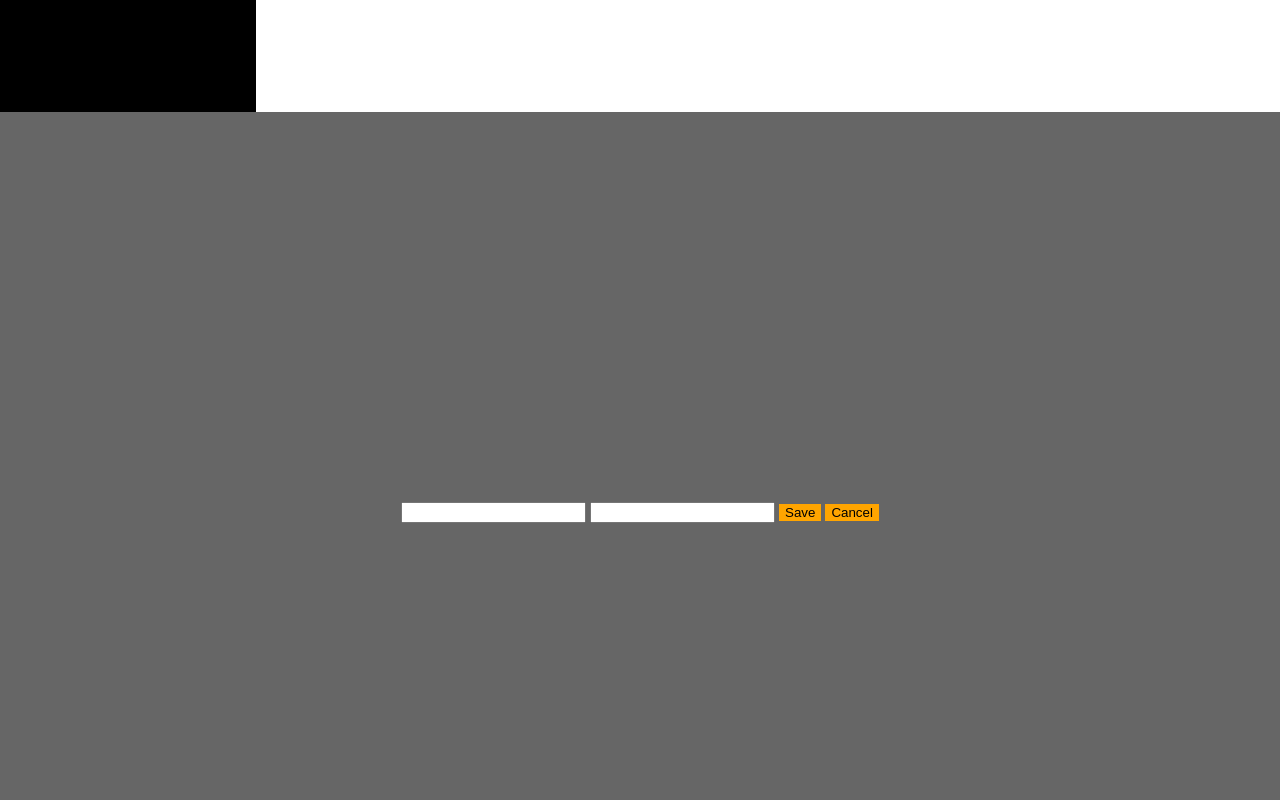
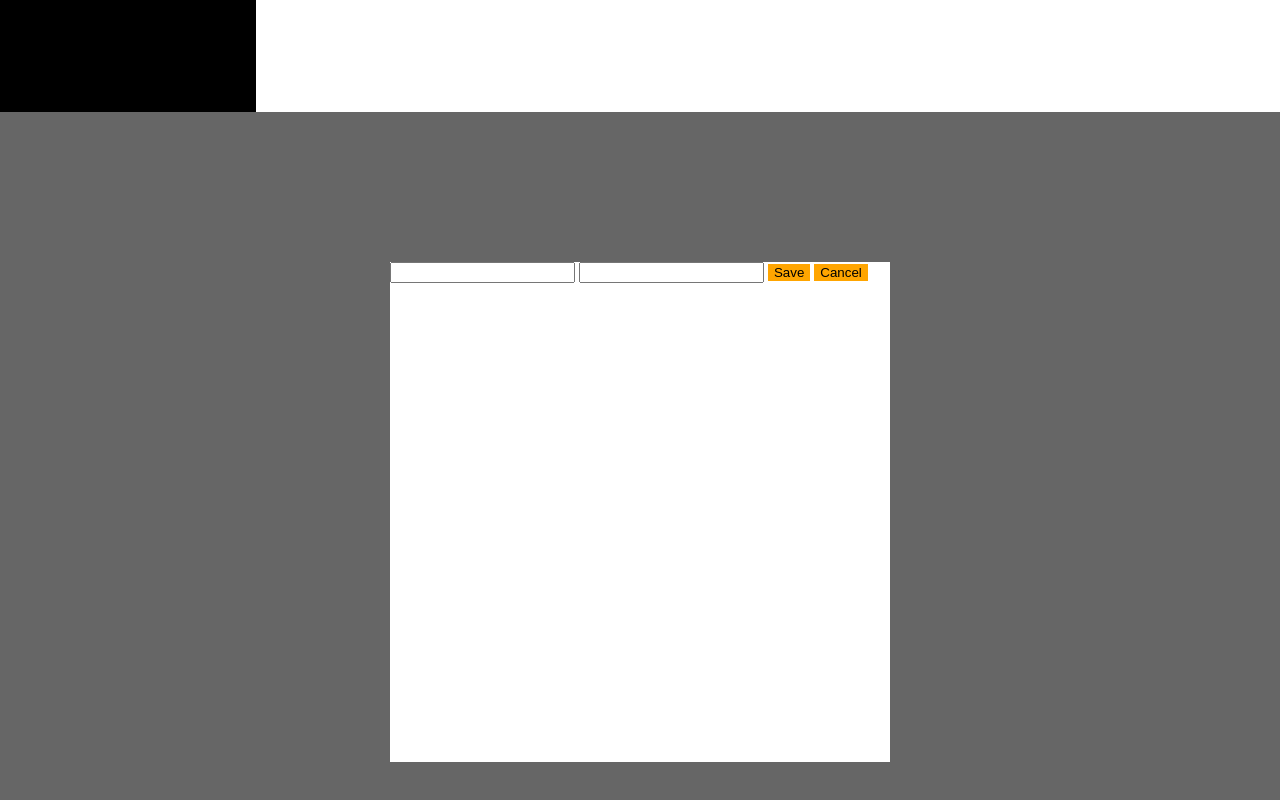
Before and after one commit to ArtemiiHH/todo-list, a website built with webpack: page src/template.html in a window 1280 px wide. Shown: the part 688-1488 px from the top of the page. Built offline with nearby package versions, Linux system fonts and the light colour scheme.

Commit message:
Change forms class

```diff
--- a/src/template.html
+++ b/src/template.html
@@ -25,7 +25,7 @@
 
     <!-- Modal -->
     <div id="modal">
-      <form class="todo-form">
+      <form class="modal-form">
         <input type="text" />
         <input type="text" />
         <button class="save-btn">Save</button>
```
